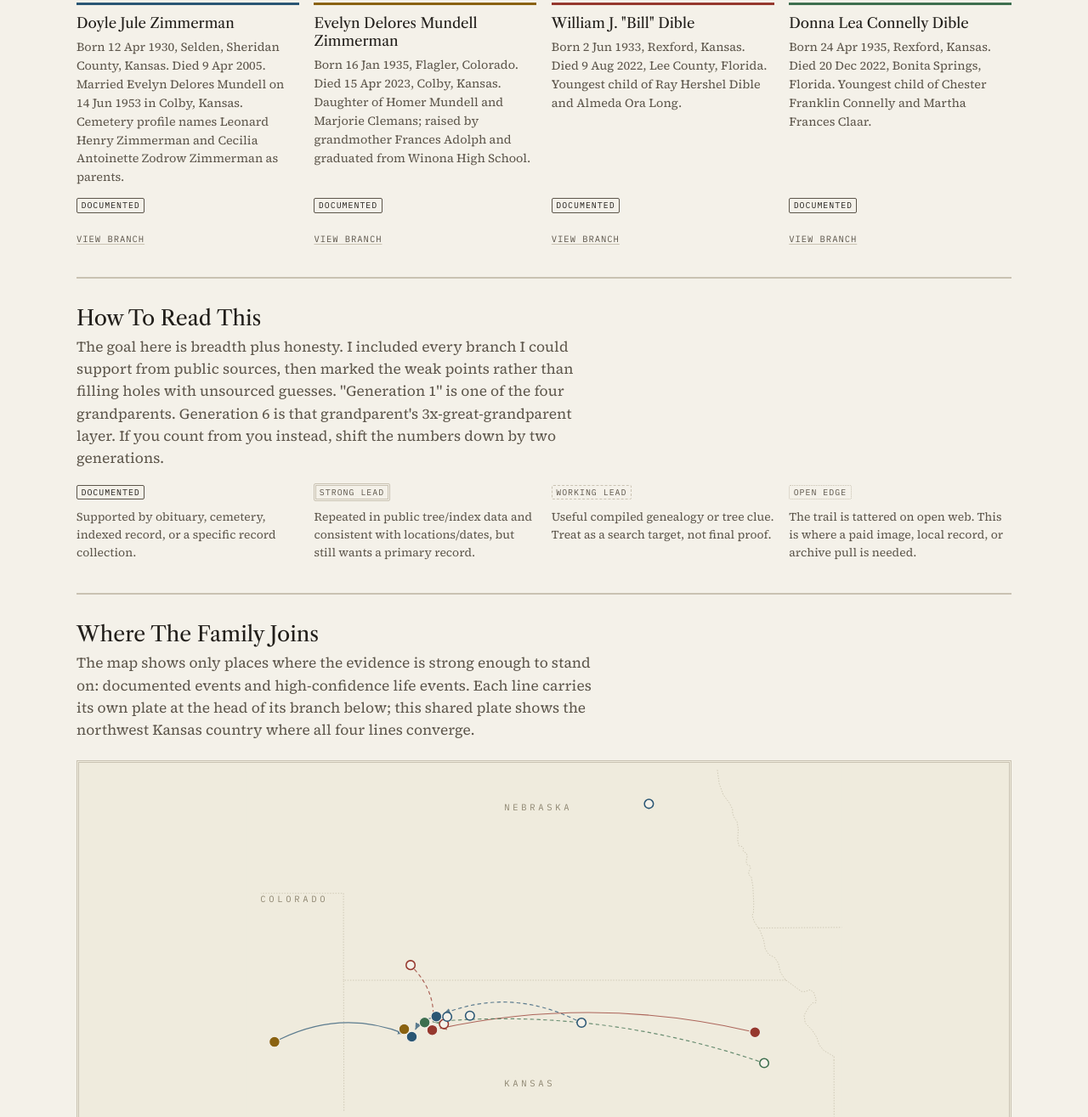
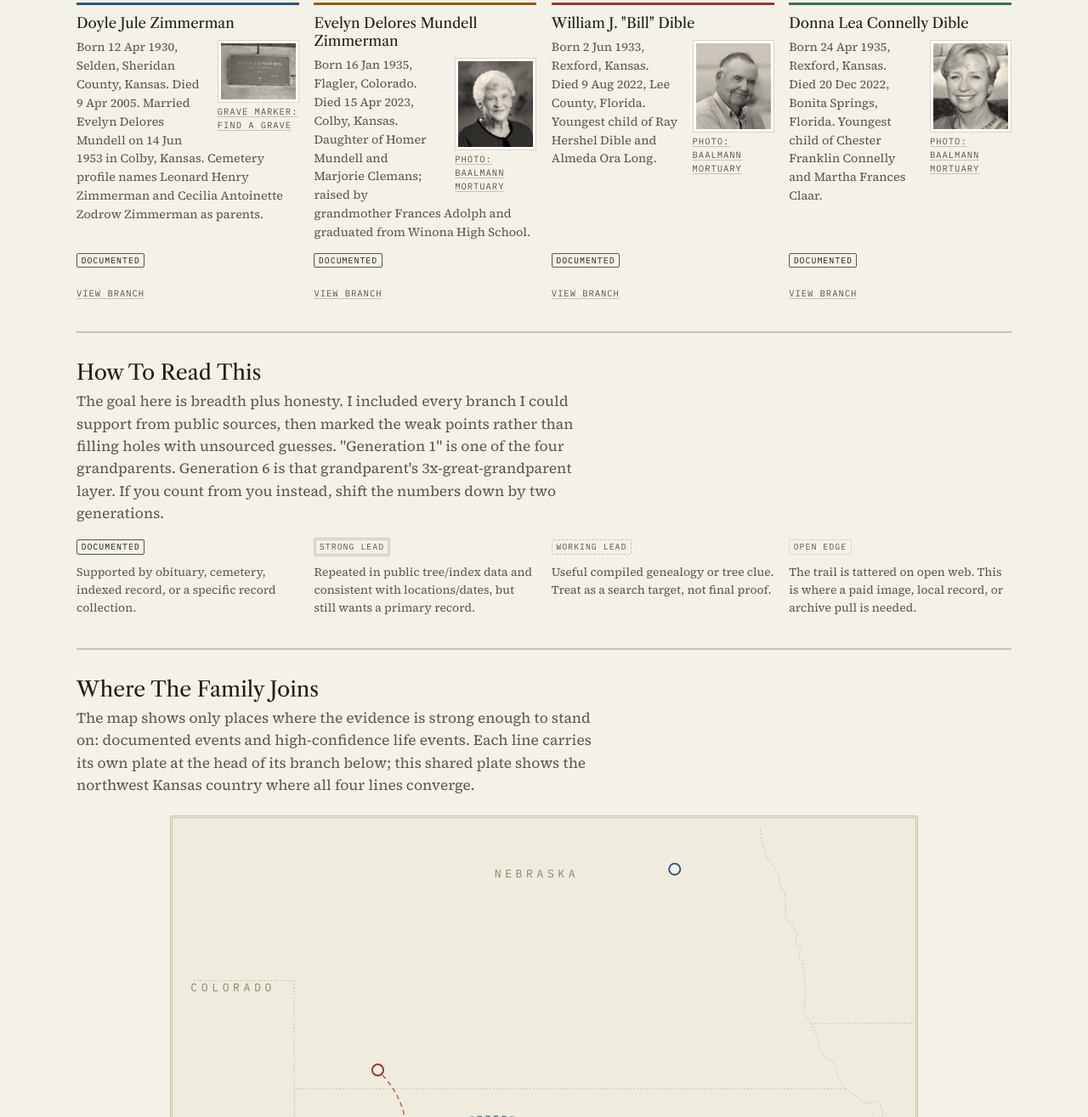
Before and after one commit to moradology/genealogy, a plain HTML site: page index.html in a window 1280 px wide. Shown: the part 468-1783 px from the top of the page at 85% size. Drawn offline with Linux system fonts and the light colour scheme.

Commit message:
Responsive plates, touch support, and sourced portrait cameos
- Plates size by true crop aspect at every width (no letterboxing)
- Touch devices: tap pins record card, hover bubbles suppressed
- Nav fade cue, 320px person-grid fix, mobile table tightening
- Duotone portrait cameos for the four grandparent anchors (Baalmann
  Mortuary obituary photos; Doyle's Army grave marker from Find a Grave)
- Headstone evidence photos on the Zimmerman/Nauer, Zodrow/Baier, and
  Nauer/Koeberger couple rows, credited and linked to sources
- Images downscaled, EXIF-stripped, 204KB total in images/people/

```diff
--- a/index.html
+++ b/index.html
@@ -314,15 +314,14 @@
     /* ---- survey plates ---- */
     figure.plate {
       position: relative;
-      margin: 1.1rem 0 1.5rem;
+      max-width: 880px;
+      margin: 1.1rem auto 1.5rem;
       border: 3px double var(--rule);
       background: var(--map-land);
       cursor: crosshair;
     }
 
-    figure.plate svg { display: block; width: 100%; height: 420px; }
-    .convergence-plate svg { height: 460px; }
-    .line-plate svg { height: 330px; }
+    figure.plate svg { display: block; width: 100%; height: auto; }
 
     .plate-caption {
       font-size: 0.62rem;
@@ -466,6 +465,43 @@
     .detail-links { margin: 0.4rem 0 0; padding-left: 1rem; font-size: 0.8rem; color: var(--ink-soft); }
     .detail-links li { margin-bottom: 0.2rem; }
 
+    /* ---- portrait cameos ---- */
+    .cameo {
+      float: right;
+      width: 96px;
+      margin: 0.1rem 0 0.5rem 1rem;
+    }
+
+    .person .cameo { width: 74px; }
+
+    .cameo img {
+      display: block;
+      width: 100%;
+      height: auto;
+      padding: 3px;
+      border: 1px solid var(--rule);
+      background: var(--panel);
+      filter: grayscale(1) sepia(0.22) contrast(1.03) brightness(1.02);
+      transition: filter 220ms ease;
+    }
+
+    .cameo:hover img { filter: none; }
+
+    .cameo figcaption {
+      font-family: "IBM Plex Mono", monospace;
+      font-size: 0.55rem;
+      letter-spacing: 0.06em;
+      text-transform: uppercase;
+      margin-top: 3px;
+      line-height: 1.5;
+    }
+
+    .cameo figcaption a { color: var(--ink-soft); }
+
+    @media (prefers-reduced-motion: reduce) {
+      .cameo img { transition: none; }
+    }
+
     /* ---- branch ledgers ---- */
     .branch {
       display: grid;
@@ -503,7 +539,7 @@
 
     .people {
       display: grid;
-      grid-template-columns: repeat(auto-fit, minmax(330px, 1fr));
+      grid-template-columns: repeat(auto-fit, minmax(min(330px, 100%), 1fr));
       gap: 0.4rem 1.4rem;
     }
 
@@ -613,9 +649,12 @@
 
     /* ---- responsive ---- */
     @media (max-width: 960px) {
+      .site-nav .wrap {
+        mask-image: linear-gradient(90deg, #000 90%, transparent);
+        -webkit-mask-image: linear-gradient(90deg, #000 90%, transparent);
+      }
       .anchor-grid, .key-grid { grid-template-columns: repeat(2, minmax(0, 1fr)); }
-      .convergence-plate svg { height: 340px; }
-      .line-plate svg { height: 280px; }
+      .plate-detail { max-height: 150px; }
       .branch { grid-template-columns: 1fr; gap: 0.8rem; }
       .branch-title { position: static; }
       .sources { columns: 1; }
@@ -625,8 +664,10 @@
       body { font-size: 16px; }
       .anchor-grid, .key-grid { grid-template-columns: 1fr; }
       .generation { grid-template-columns: 1fr; gap: 0.25rem; }
+      .cameo { float: none; margin: 0 0 0.5rem; }
       .gen-label { padding-top: 0; }
-      .convergence-plate svg, .line-plate svg { height: 62vw; }
+      th, td { padding: 0.4rem 0.45rem; }
+      table { font-size: 0.8rem; min-width: 560px; }
       g.event-marker .dot { transform: scale(1.25); }
       g.event-marker.hovered .dot, g.event-marker.pinned .dot { transform: scale(1.7); }
     }
@@ -663,25 +704,25 @@
       <div class="anchor-grid">
         <div class="anchor-card anchor-zimmerman">
           <strong>Doyle Jule Zimmerman</strong>
-          <div class="small">Born 12 Apr 1930, Selden, Sheridan County, Kansas. Died 9 Apr 2005. Married Evelyn Delores Mundell on 14 Jun 1953 in Colby, Kansas. Cemetery profile names Leonard Henry Zimmerman and Cecilia Antoinette Zodrow Zimmerman as parents.</div>
+          <div class="small"><figure class="cameo"><img src="images/people/doyle-zimmerman.jpg" alt="Grave marker of Doyle J. Zimmerman, Sgt US Army, Korea" width="480" height="360" loading="lazy"><figcaption><a href="https://nb.findagrave.com/memorial/34266662/doyle-jule-zimmerman">Grave marker: Find a Grave</a></figcaption></figure>Born 12 Apr 1930, Selden, Sheridan County, Kansas. Died 9 Apr 2005. Married Evelyn Delores Mundell on 14 Jun 1953 in Colby, Kansas. Cemetery profile names Leonard Henry Zimmerman and Cecilia Antoinette Zodrow Zimmerman as parents.</div>
           <p><span class="tag documented">Documented</span></p>
           <a href="#branch-doyle">View branch</a>
         </div>
         <div class="anchor-card anchor-mundell">
           <strong>Evelyn Delores Mundell Zimmerman</strong>
-          <div class="small">Born 16 Jan 1935, Flagler, Colorado. Died 15 Apr 2023, Colby, Kansas. Daughter of Homer Mundell and Marjorie Clemans; raised by grandmother Frances Adolph and graduated from Winona High School.</div>
+          <div class="small"><figure class="cameo"><img src="images/people/evelyn-mundell-zimmerman.jpg" alt="Portrait of Evelyn Delores Mundell Zimmerman" width="419" height="480" loading="lazy"><figcaption><a href="https://www.baalmannmortuary.com/obituaries/evelyn-zimmerman">Photo: Baalmann Mortuary</a></figcaption></figure>Born 16 Jan 1935, Flagler, Colorado. Died 15 Apr 2023, Colby, Kansas. Daughter of Homer Mundell and Marjorie Clemans; raised by grandmother Frances Adolph and graduated from Winona High School.</div>
           <p><span class="tag documented">Documented</span></p>
           <a href="#branch-evelyn">View branch</a>
         </div>
         <div class="anchor-card anchor-dible">
           <strong>William J. "Bill" Dible</strong>
-          <div class="small">Born 2 Jun 1933, Rexford, Kansas. Died 9 Aug 2022, Lee County, Florida. Youngest child of Ray Hershel Dible and Almeda Ora Long.</div>
+          <div class="small"><figure class="cameo"><img src="images/people/bill-dible.jpg" alt="Portrait of William J. Bill Dible" width="419" height="480" loading="lazy"><figcaption><a href="https://www.baalmannmortuary.com/obituaries/william-dible">Photo: Baalmann Mortuary</a></figcaption></figure>Born 2 Jun 1933, Rexford, Kansas. Died 9 Aug 2022, Lee County, Florida. Youngest child of Ray Hershel Dible and Almeda Ora Long.</div>
           <p><span class="tag documented">Documented</span></p>
           <a href="#branch-bill">View branch</a>
         </div>
         <div class="anchor-card anchor-connelly">
           <strong>Donna Lea Connelly Dible</strong>
-          <div class="small">Born 24 Apr 1935, Rexford, Kansas. Died 20 Dec 2022, Bonita Springs, Florida. Youngest child of Chester Franklin Connelly and Martha Frances Claar.</div>
+          <div class="small"><figure class="cameo"><img src="images/people/donna-connelly-dible.jpg" alt="Portrait of Donna Lea Connelly Dible" width="419" height="480" loading="lazy"><figcaption><a href="https://www.baalmannmortuary.com/obituaries/donna-dible">Photo: Baalmann Mortuary</a></figcaption></figure>Born 24 Apr 1935, Rexford, Kansas. Died 20 Dec 2022, Bonita Springs, Florida. Youngest child of Chester Franklin Connelly and Martha Frances Claar.</div>
           <p><span class="tag documented">Documented</span></p>
           <a href="#branch-donna">View branch</a>
         </div>
@@ -751,7 +792,7 @@
           <div class="generation">
             <div class="gen-label">Gen 3</div>
             <div class="people">
-              <div class="person"><div class="person-name">Michael John Zimmerman Sr. + Elizabeth Catherine Nauer</div><div class="person-details">Michael born 25 Oct 1869, indexed at Wuerttemberger Hof, Mainhardt. FamilySearch says he married Elizabeth Catherine Nauer, 1872-1935, at Cawker City, Kansas, 19 Nov 1895. Selden Cemetery lists Elizabeth A. Zimmerman, born 4-7-1871, died 9-25-1935, same stone as Michael J. Zimmerman; Elizabeth's Find a Grave profile lists Leonard Henry among their children. <span class="tag strong">Strong lead</span></div></div>
+              <div class="person"><div class="person-name">Michael John Zimmerman Sr. + Elizabeth Catherine Nauer</div><div class="person-details"><figure class="cameo"><img src="images/people/elizabeth-nauer-zimmerman.jpg" alt="Shared Zimmerman headstone for Michael J. and Elizabeth A. at Selden Cemetery" width="480" height="353" loading="lazy"><figcaption><a href="https://www.findagrave.com/memorial/69631173/elizabeth_catherine-zimmerman">Shared stone: Find a Grave</a></figcaption></figure>Michael born 25 Oct 1869, indexed at Wuerttemberger Hof, Mainhardt. FamilySearch says he married Elizabeth Catherine Nauer, 1872-1935, at Cawker City, Kansas, 19 Nov 1895. Selden Cemetery lists Elizabeth A. Zimmerman, born 4-7-1871, died 9-25-1935, same stone as Michael J. Zimmerman; Elizabeth's Find a Grave profile lists Leonard Henry among their children. <span class="tag strong">Strong lead</span></div></div>
             </div>
           </div>
           <div class="generation">
@@ -839,7 +880,7 @@
           <div class="generation">
             <div class="gen-label">Gen 3</div>
             <div class="people">
-              <div class="person"><div class="person-name">Julius Henry Zodrow + Ernestina Baier</div><div class="person-details">Julius 1869-1959; Ernestina 1872-1963. Public FamilySearch sibling indexing supports this household. <span class="tag strong">Strong lead</span></div></div>
+              <div class="person"><div class="person-name">Julius Henry Zodrow + Ernestina Baier</div><div class="person-details"><figure class="cameo"><img src="images/people/julius-zodrow.jpg" alt="Headstone of Julius H. Zodrow, 1869-1959" width="480" height="239" loading="lazy"><figcaption><a href="https://www.findagrave.com/memorial/111655641/julius-henry-zodrow">Headstone: Find a Grave</a></figcaption></figure>Julius 1869-1959; Ernestina 1872-1963. Public FamilySearch sibling indexing supports this household. <span class="tag strong">Strong lead</span></div></div>
             </div>
           </div>
           <div class="generation">
@@ -886,7 +927,7 @@
           <div class="generation">
             <div class="gen-label">Gen 4</div>
             <div class="people">
-              <div class="person"><div class="person-name">Thomas A. Nauer + Catherina Marie Koeberger</div><div class="person-details">FamilySearch indexes Elizabeth's father as Thomas A. Nauer and her mother as Catherine Marie; sibling and cemetery-index evidence gives the fuller name Catherina Marie Koeberger/Koburger. Moritz Thomas Nauer's memorial gives Thomas A. Nauer, 1824-1884, and Catherina Koeberger Nauer, 1832-1906; Catherina's own memorial gives birth 4 Mar 1832 and death 1 Feb 1906. The Waterloo German Catholic Settlers PDF places Thomas and Catharine in Waterloo County in 1871 and Cawker, Mitchell County, Kansas by 1880. <span class="tag strong">Strong lead</span></div></div>
+              <div class="person"><div class="person-name">Thomas A. Nauer + Catherina Marie Koeberger</div><div class="person-details"><figure class="cameo"><img src="images/people/catherina-koeberger-nauer.jpg" alt="Headstone of Catherina Nauer, 1832-1906" width="359" height="480" loading="lazy"><figcaption><a href="https://www.findagrave.com/memorial/48214393/catherina-nauer">Headstone: Find a Grave</a></figcaption></figure>FamilySearch indexes Elizabeth's father as Thomas A. Nauer and her mother as Catherine Marie; sibling and cemetery-index evidence gives the fuller name Catherina Marie Koeberger/Koburger. Moritz Thomas Nauer's memorial gives Thomas A. Nauer, 1824-1884, and Catherina Koeberger Nauer, 1832-1906; Catherina's own memorial gives birth 4 Mar 1832 and death 1 Feb 1906. The Waterloo German Catholic Settlers PDF places Thomas and Catharine in Waterloo County in 1871 and Cawker, Mitchell County, Kansas by 1880. <span class="tag strong">Strong lead</span></div></div>
             </div>
           </div>
           <div class="generation">
@@ -1710,9 +1751,9 @@ const KANSAS_BORDERS_D = "M163.9 364.9l-0.1 -145.9l-138.7 -0M164.6 583.9l-0.6 -2
       if (w / h > 3) {
         const cy = (y0 + y1) / 2;
         h = w / 3; y0 = cy - h / 2; y1 = cy + h / 2;
-      } else if (w / h < 1.5) {
+      } else if (w / h < 1.9) {
         const cx = (x0 + x1) / 2;
-        w = h * 1.5; x0 = cx - w / 2; x1 = cx + w / 2;
+        w = h * 1.9; x0 = cx - w / 2; x1 = cx + w / 2;
       }
       x0 = Math.max(0, Math.min(x0, dims.w - w));
       y0 = Math.max(0, Math.min(y0, dims.h - h));
@@ -1835,6 +1876,7 @@ const KANSAS_BORDERS_D = "M163.9 364.9l-0.1 -145.9l-138.7 -0M164.6 583.9l-0.6 -2
       const s = box.w / 1000;
       svg.setAttribute("viewBox", `${box.x.toFixed(1)} ${box.y.toFixed(1)} ${box.w.toFixed(1)} ${box.h.toFixed(1)}`);
       svg.style.setProperty("--plate-s", String(s));
+      svg.style.aspectRatio = `${box.w.toFixed(1)} / ${box.h.toFixed(1)}`;
       svg.innerHTML = basemapMarkup(cfg.base, !cfg.anchor);
 
       const points = displayPoints(data.events, project, (cfg.base === "kansas" ? 9 : 5.5) * Math.max(s, 0.55));
@@ -1905,7 +1947,10 @@ const KANSAS_BORDERS_D = "M163.9 364.9l-0.1 -145.9l-138.7 -0M164.6 583.9l-0.6 -2
           `<span class="bubble-place">${event.place} · ${event.confidence === "documented" ? "documented" : "strong lead"}</span>`;
       }
 
+      const hoverCapable = window.matchMedia("(hover: hover)").matches;
+
       function showBubbleAt(id, clientX, clientY) {
+        if (!hoverCapable) return;
         const fig = figure.getBoundingClientRect();
         let x = clientX - fig.left;
         let y = clientY - fig.top;
```
Also changed, not shown: images/people/bill-dible.jpg (added), images/people/catherina-koeberger-nauer.jpg (added), images/people/donna-connelly-dible.jpg (added), images/people/doyle-zimmerman.jpg (added), images/people/elizabeth-nauer-zimmerman.jpg (added), images/people/evelyn-mundell-zimmerman.jpg (added), images/people/julius-zodrow.jpg (added).
